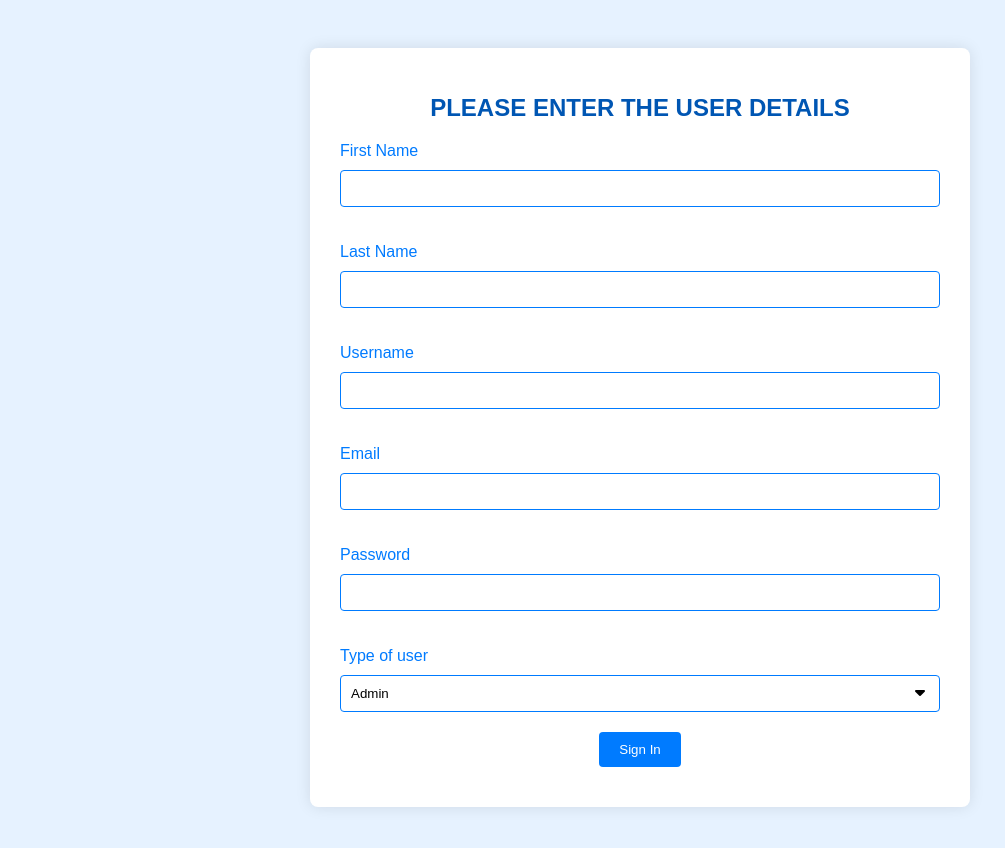
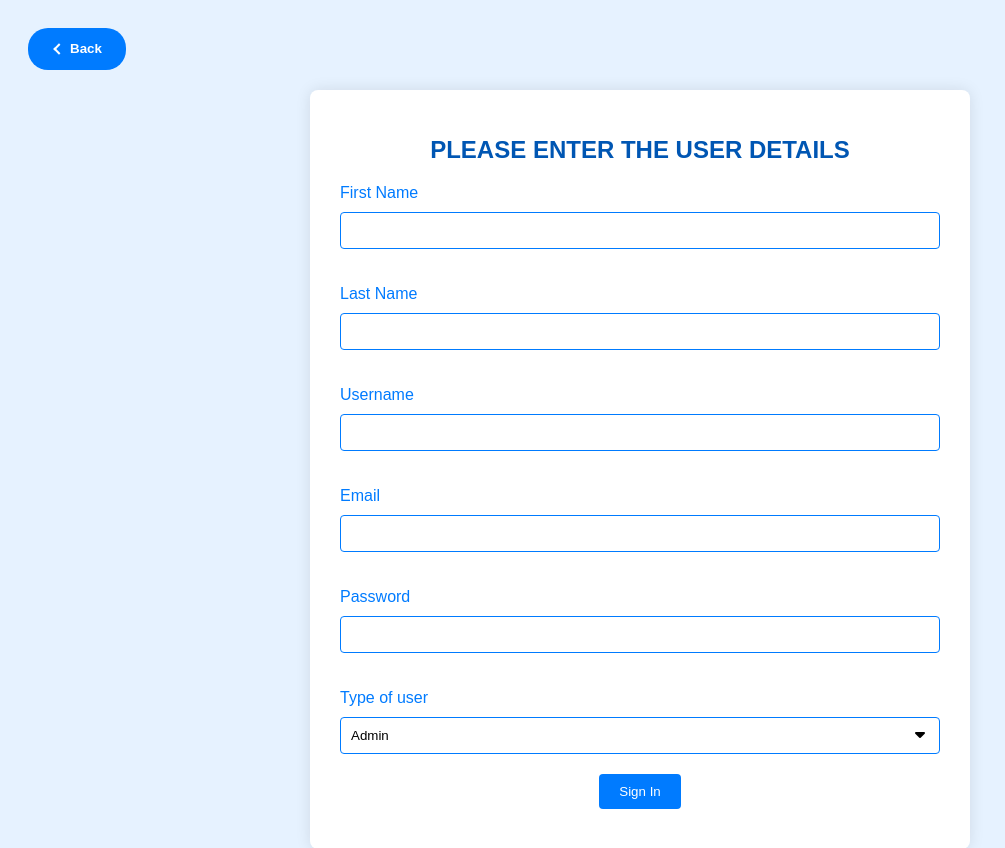
Before and after one commit to JoefreyToriano/it312-9474-fn-teamburnersly, a PHP site: page /PHP/add.php in a window 1280 px wide. Shown: the top 848 px of the page, without its empty margins (0-1005 px from the left). Before the commit the page ends 807 px from the top, so only its background shows below. Run offline with PHP 8.4, Linux system fonts and the light colour scheme.

Commit message:
Sign In Design

```diff
--- a/CSS/add_style.css
+++ b/CSS/add_style.css
@@ -12,7 +12,68 @@ body {
     max-width: 600px;
     margin: 20px auto;
 }
+#backbtn {
+  --primary-color: #007bff;
+  --secondary-color: #fff;
+  --hover-color: #0056b3;
+  --arrow-width: 10px;
+  --arrow-stroke: 2px;
+  box-sizing: border-box;
+  border: 0;
+  border-radius: 20px;
+  color: var(--secondary-color);
+  padding: 1em 1.8em;
+  background: var(--primary-color);
+  display: flex;
+  transition: 0.2s background;
+  align-items: center;
+  gap: 0.6em;
+  font-weight: bold;
 
+}
+
+#backbtn .arrow-wrapper {
+  display: flex;
+  justify-content: center;
+  align-items: center;
+}
+
+#backbtn .arrow {
+  margin-top: 1px;
+  width: var(--arrow-width);
+  background: var(--primary-color);
+  height: var(--arrow-stroke);
+  position: relative;
+  transition: 0.2s;
+  transform: rotate(180deg);
+  -webkit-transform: rotate(180deg);
+}
+
+#backbtn .arrow::before {
+  content: "";
+  box-sizing: border-box;
+  position: absolute;
+  border: solid var(--secondary-color);
+  border-width: 0 var(--arrow-stroke) var(--arrow-stroke) 0;
+  display: inline-block;
+  top: -3px;
+  right: 3px;
+  transition: 0.2s;
+  padding: 3px;
+  transform: rotate(-45deg);
+}
+
+#backbtn:hover {
+  background-color: var(--hover-color);
+}
+
+#backbtn:hover .arrow {
+  background: var(--secondary-color);
+}
+
+#backbtn:hover .arrow:before {
+  right: 0;
+}
 #addForm h1 {
     text-transform: uppercase;
     color: #0056b3; /* Darker blue for headings */
--- a/PHP/add.php
+++ b/PHP/add.php
@@ -1,5 +1,6 @@
 <!DOCTYPE html>
 <html lang="en">
+
 <head>
     <link rel="stylesheet" href="https://cdnjs.cloudflare.com/ajax/libs/font-awesome/6.4.2/css/all.min.css">
     <link rel="stylesheet" href="../CSS/add_style.css">
@@ -7,7 +8,14 @@
     <meta name="viewport" content="width=device-width, initial-scale=1.0">
     <title>Document</title>
 </head>
+
 <body>
+    <button id="backbtn">
+        <div class="arrow-wrapper">
+            <div class="arrow"></div>
+        </div>
+        Back
+    </button>
     <div class="form-container">
         <form action="add.php" method="post" id="addForm">
             <h1>Please enter the user details</h1>
@@ -28,12 +36,10 @@
                     <option value="Content Manager">Content Manager</option>
                 </select>
             </div>
-
             <button id="signin">Sign In</button>
-    </form>
             <div id=message>
                 <?php
-        if($_SERVER["REQUEST_METHOD"]=="POST"){
+                if ($_SERVER["REQUEST_METHOD"] == "POST") {
                     $fname = $_POST["fname"];
                     $lname = $_POST["lname"];
                     $username = $_POST["username"];
@@ -57,7 +63,7 @@
                         include("database.php");
                         $query = "INSERT INTO users (userid, lname, fname, username, email, password, usertype) VALUES (NULL, ?, ?, ?, ?, ?, ?)";
                         $st = $db->prepare($query);
-                $st->bind_param("ssssss",$lname,$fname,$username,$email,$password,$usertype);
+                        $st->bind_param("ssssss", $lname, $fname, $username, $email, $password, $usertype);
                         $st->execute();
                         $st->close();
                         header('Location:../HTML/admin.html');
@@ -65,7 +71,22 @@
                 }
                 ?>
             </div>
+        </form>
+
     </div>
+    <script>
+        // Select the button using its ID
+        var backButton = document.getElementById('backbtn');
 
+        // Add a click event listener to the button
+        backButton.addEventListener('click', function(event) {
+            // Prevent the default action of the button (if it's a submit button)
+            event.preventDefault();
+
+            // Use the browser's history API to go back
+            window.history.back();
+        });
+    </script>
 </body>
+
 </html>
```
Also changed, not shown: CSS/login_style.css (added, +68 -0 lines), PHP/logIn.php (+24 -22 lines), 10 other files. Lines whose indentation alone changed are shown as unchanged.
